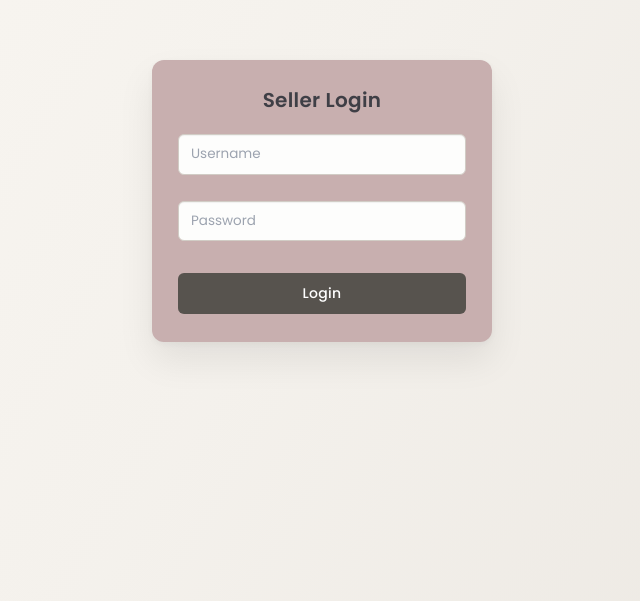
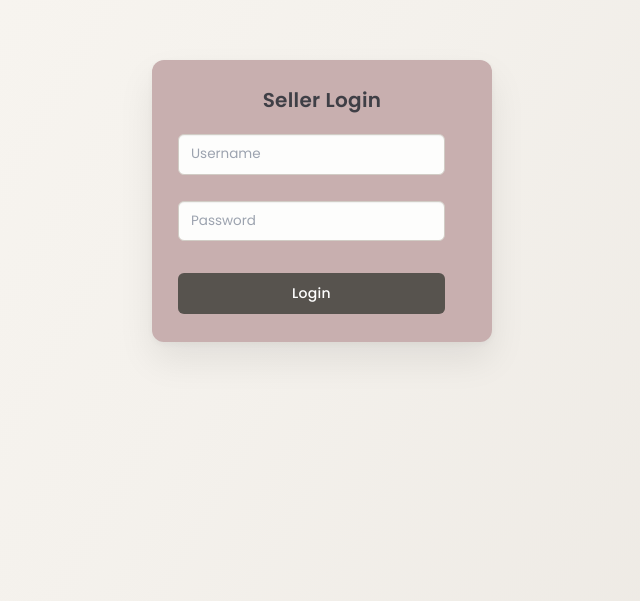
Before and after one commit to thasneem04/E-commerce_frontend, a React (Vite) app: page /login in a window 1280 px wide. Shown: the part 199-800 px from the top of the page, without its empty margins (318-958 px from the left). Built offline with nearby package versions, Linux system fonts and the light colour scheme; no server answers.

Commit message:
form scroll

```diff
--- a/src/components/ProductModel.css
+++ b/src/components/ProductModel.css
@@ -18,6 +18,9 @@
 
   position: relative; /* 🔥 important */
   z-index: 10000;     /* 🔥 above backdrop */
+
+  max-height: 90vh;
+  overflow: hidden;
 }
 
 
@@ -32,6 +35,11 @@ form {
   display: flex;
   flex-direction: column;
   gap: 12px;
+
+  max-height: calc(90vh - 72px);
+  overflow-y: auto;
+  padding-right: 6px;
+  scrollbar-gutter: stable;
 }
 
 /* Input with icon */
```
